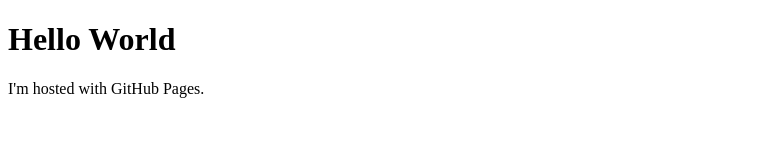
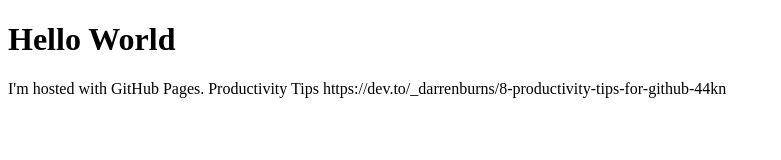
Before and after one commit to paratz/paratz.github.io, a plain HTML site: page index.html in a window 1280 px wide. Shown: the whole page, without its empty margins (0-781 px from the left). Drawn offline with Linux system fonts and the light colour scheme.

Commit message:
Update index.html

```diff
--- a/index.html
+++ b/index.html
@@ -2,6 +2,6 @@
 <html>
 <body>
 <h1>Hello World</h1>
-<p>I'm hosted with GitHub Pages.</p>
+<p>I'm hosted with GitHub Pages. Productivity Tips https://dev.to/_darrenburns/8-productivity-tips-for-github-44kn</p>
 </body>
 </html>
```
